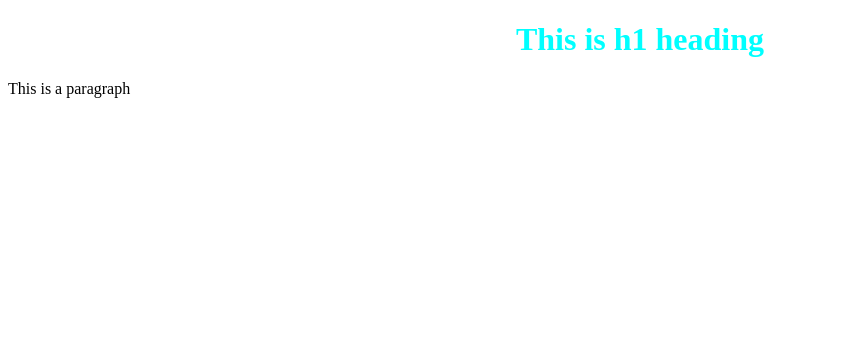
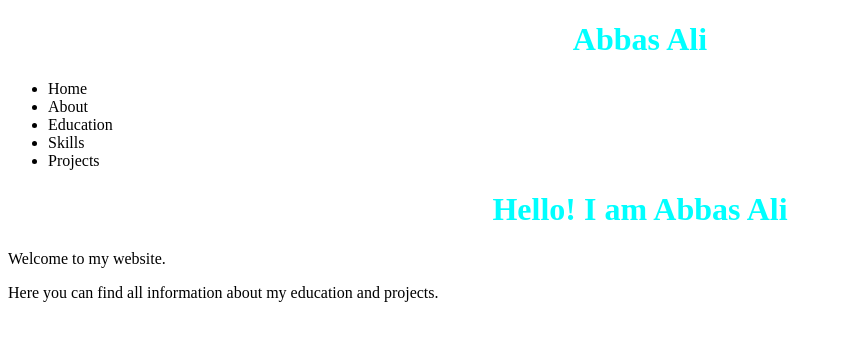
Before and after one commit to AbbasAli47/AbbasAli47.github.io, a plain HTML site: page index.html in a window 1280 px wide. Shown: the whole page, without its empty margins (0-843 px from the left). Drawn offline with Linux system fonts and the light colour scheme.

Commit message:
Update index.html

```diff
--- a/index.html
+++ b/index.html
@@ -1,11 +1,31 @@
 <!DOCTYPE html>
 <html>
     <head>
+        <meta charset="utf-8">
+        <meta name="viewport" content="width=devise=width, initial=scale=1.0">
+        <link rel="stylesheet" href="Styles.css">
         <title>My Web Page!</title>
-        <link rel="stylesheet" href="Styles.css">
     </head>
     <body>
-        <h1>This is h1 heading</h1>
-        <p>This is a paragraph</p>
+
+      <div class="row">
+        <div class = "col-3 menu">
+          <div class = "header">
+            <h1>Abbas Ali</h1>
+          </div>
+          <ul>
+            <li>Home</li>
+            <li>About</li>
+            <li>Education</li>
+            <li>Skills</li>
+            <li>Projects</li>
+          </ul>
+        </div>
+        <div class = "col-9">
+          <h1>Hello! I am Abbas Ali</h1>
+          <p>Welcome to my website. </p>
+          <p> Here you can find all information about my education and projects.</p>
+        </div>
+      </div>
     </body>
 </html>
```
